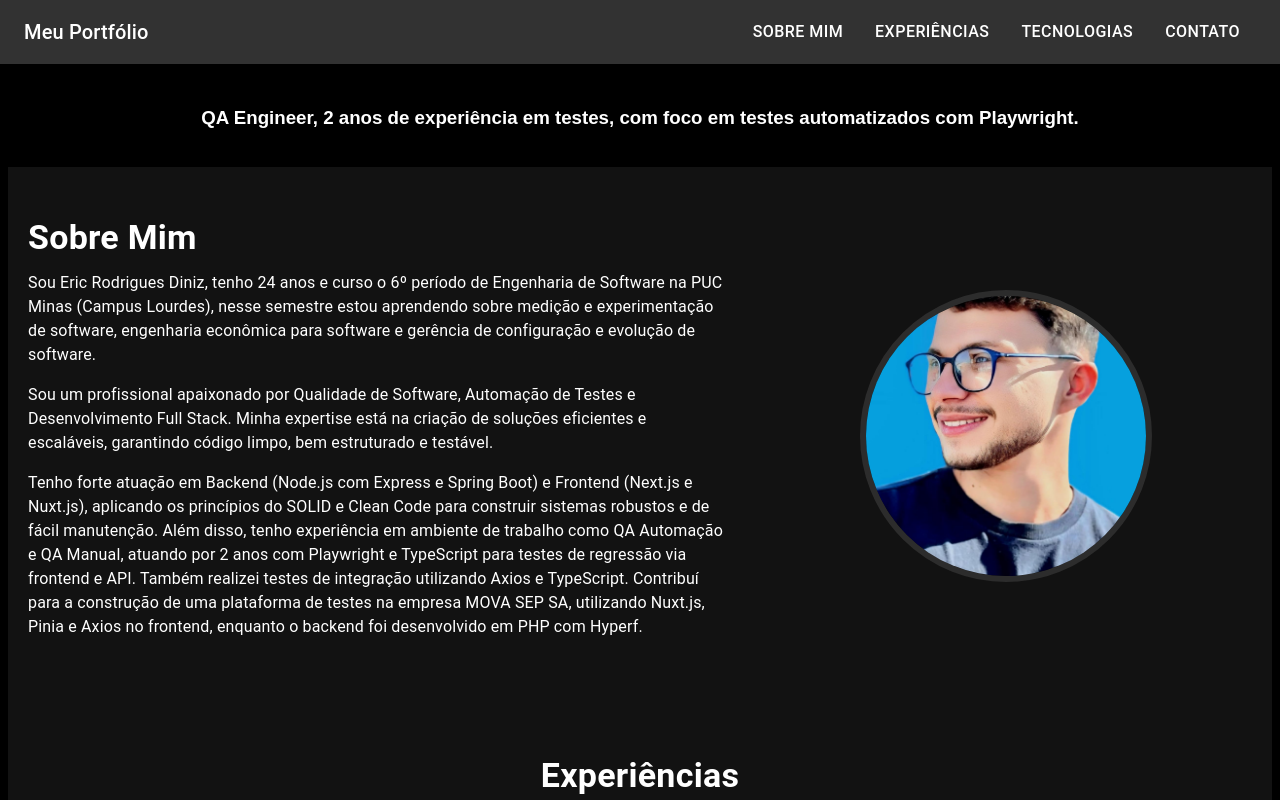
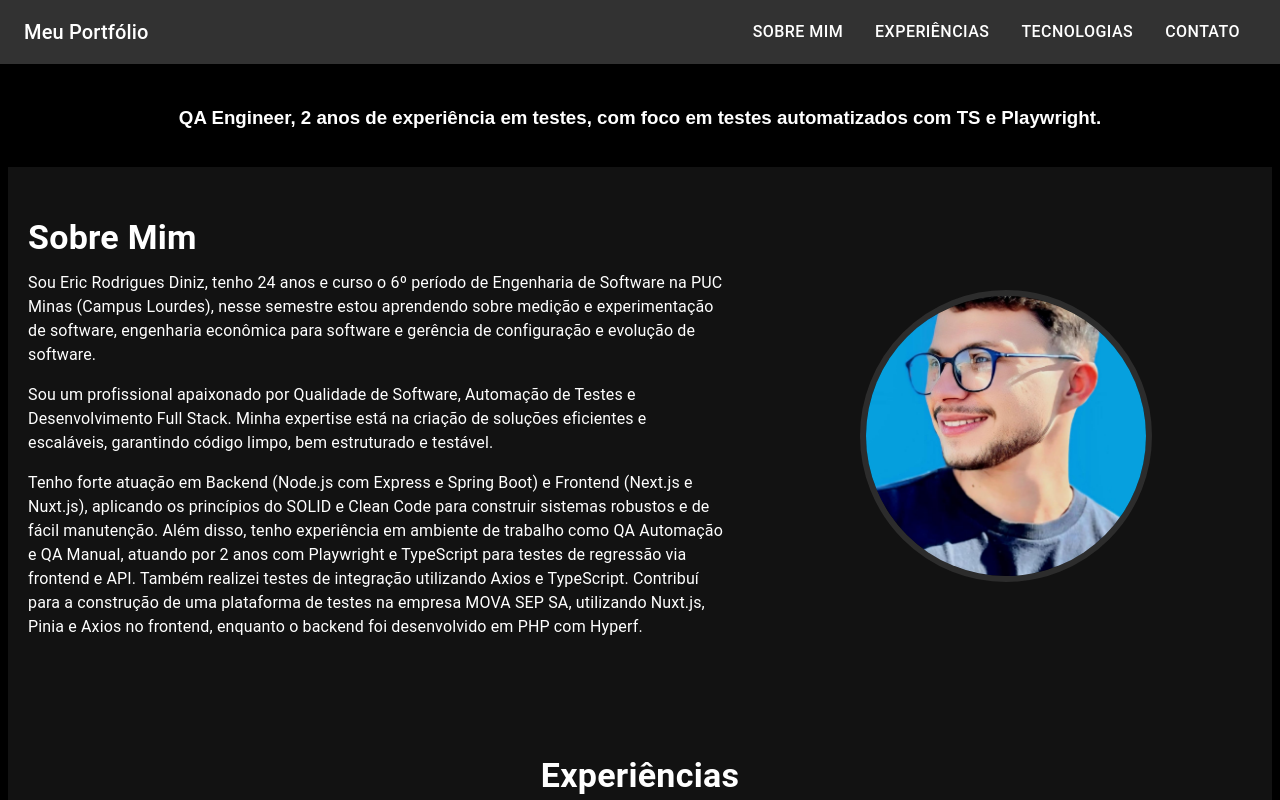
Before and after one commit to ericdiniz/portfolio-nextjs, a Next.js app in the folder portfolio-nextjs/: page / in a window 1280 px wide. Shown: the top 800 px of the page. Built offline with nearby package versions, Linux system fonts and the light colour scheme.

Commit message:
update hero section

```diff
--- a/portfolio-nextjs/src/components/Hero.jsx
+++ b/portfolio-nextjs/src/components/Hero.jsx
@@ -11,7 +11,7 @@ export default function Hero() {
     >
       <h3>
         QA Engineer, 2 anos de experiência em testes, com foco em testes
-        automatizados com Playwright.
+        automatizados com TS e Playwright.
       </h3>
     </section>
   );
```
